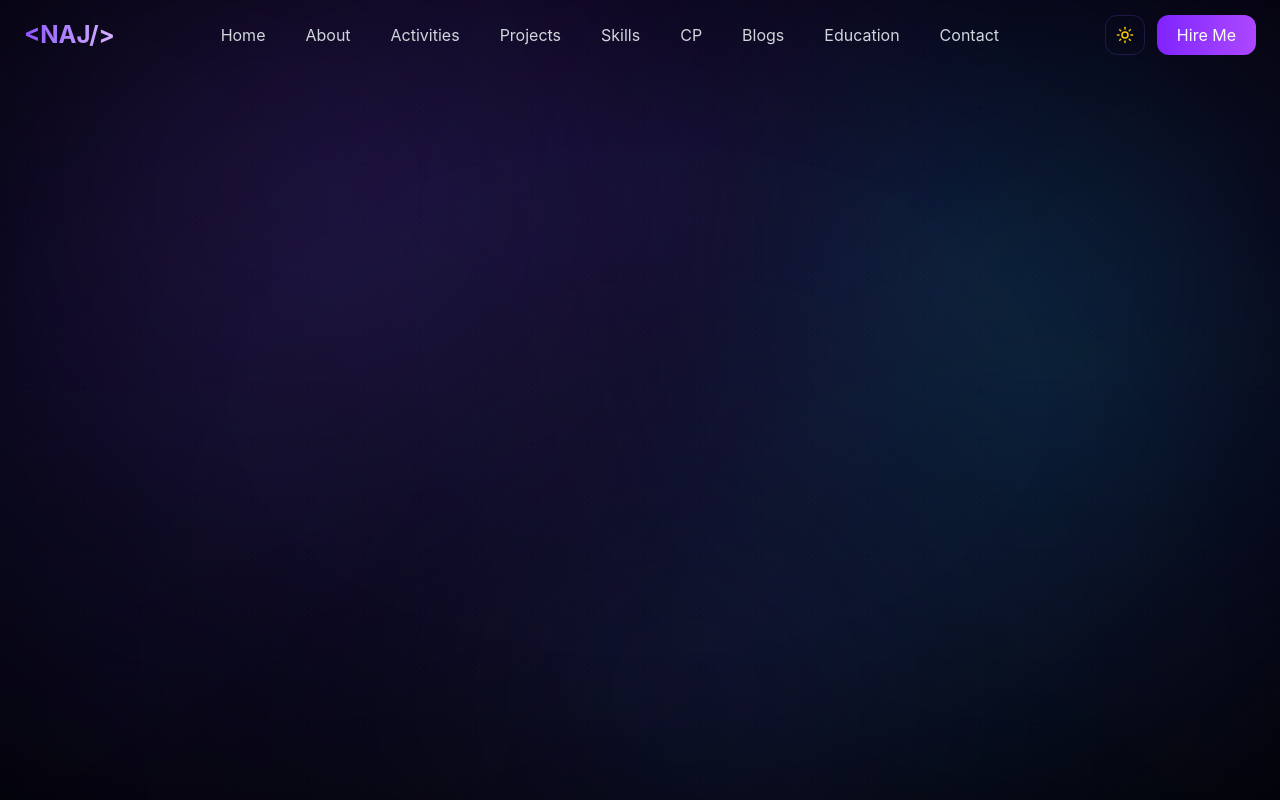
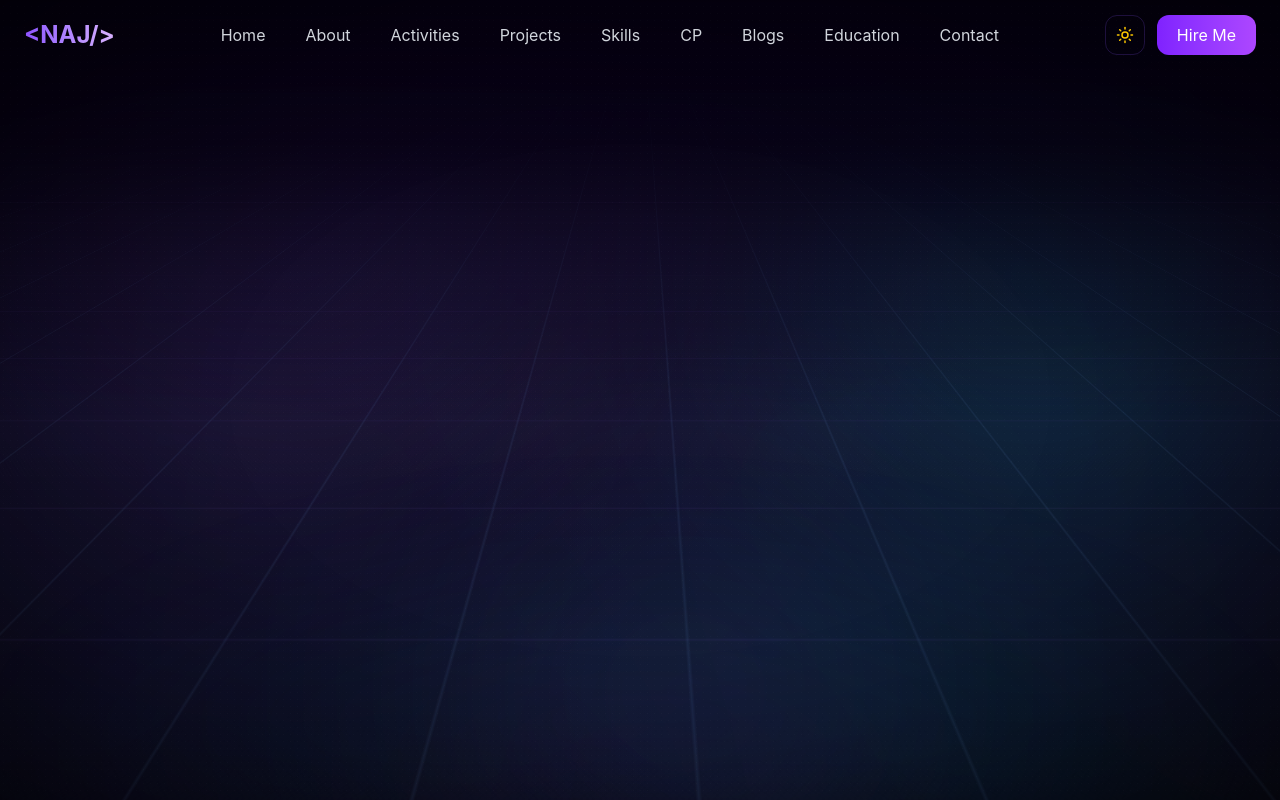
Before and after one commit to nuralamjoy/my_portfolio, a React app: page / in a window 1280 px wide. Built offline with nearby package versions, Linux system fonts and the light colour scheme; the HTML template or start-up script is replaced by a standard one.

Commit message:
bg modified

```diff
--- a/src/components/BodyBackground/Background.css
+++ b/src/components/BodyBackground/Background.css
@@ -379,3 +379,291 @@
   }
 
 }
+
+/* ==========================================================
+   PART 3
+   3D Perspective Infinite Grid
+========================================================== */
+
+.grid-wrapper {
+  position: absolute;
+  inset: 0;
+
+  overflow: hidden;
+
+  perspective: 900px;
+  perspective-origin: 50% 22%;
+}
+
+/* Horizon Fade */
+
+.grid-wrapper::before {
+  content: "";
+
+  position: absolute;
+  inset: 0;
+
+  background:
+    linear-gradient(
+      to bottom,
+
+      rgba(5,0,16,.98) 0%,
+      rgba(5,0,16,.82) 18%,
+      rgba(5,0,16,.35) 36%,
+      transparent 52%
+    );
+
+  z-index: 3;
+}
+
+/* Bottom Glow */
+
+.grid-wrapper::after {
+
+  content: "";
+
+  position: absolute;
+
+  left: 0;
+  right: 0;
+  bottom: 0;
+
+  height: 35%;
+
+  background:
+
+    radial-gradient(
+
+      ellipse at bottom,
+
+      rgba(120,80,255,.10),
+
+      rgba(0,180,255,.05),
+
+      transparent 75%
+
+    );
+
+  filter: blur(60px);
+
+  z-index: 1;
+}
+
+/* ==========================================================
+   Perspective Grid
+========================================================== */
+
+.grid {
+
+  position: absolute;
+
+  left: -40%;
+  top: -130%;
+
+  width: 180%;
+  height: 320%;
+
+  transform-origin: center;
+
+  transform:
+
+    rotateX(78deg)
+    translateZ(0);
+
+  will-change: transform;
+
+  opacity: .45;
+
+  background-image:
+
+    /* Vertical */
+
+    repeating-linear-gradient(
+
+      90deg,
+
+      rgba(120,180,255,.18) 0px,
+
+      rgba(120,180,255,.18) 1px,
+
+      transparent 1px,
+
+      transparent 90px
+
+    ),
+
+    /* Horizontal */
+
+    repeating-linear-gradient(
+
+      180deg,
+
+      rgba(160,100,255,.14) 0px,
+
+      rgba(160,100,255,.14) 1px,
+
+      transparent 1px,
+
+      transparent 90px
+
+    );
+
+  background-size:
+
+    90px 90px,
+    90px 90px;
+
+  filter:
+
+    drop-shadow(0 0 6px rgba(0,180,255,.10))
+    drop-shadow(0 0 12px rgba(120,90,255,.08));
+
+  animation:
+
+    gridMove 12s linear infinite;
+}
+
+/* ==========================================================
+   Extra Grid Glow
+========================================================== */
+
+.grid::before {
+
+  content: "";
+
+  position: absolute;
+
+  inset: 0;
+
+  background:
+
+    linear-gradient(
+
+      to bottom,
+
+      transparent,
+
+      rgba(255,255,255,.05),
+
+      transparent
+
+    );
+
+  mix-blend-mode: screen;
+}
+
+/* ==========================================================
+   Horizon Light
+========================================================== */
+
+.grid::after {
+
+  content: "";
+
+  position: absolute;
+
+  top: 0;
+  left: 0;
+  right: 0;
+
+  height: 35%;
+
+  background:
+
+    linear-gradient(
+
+      to bottom,
+
+      rgba(0,200,255,.12),
+
+      rgba(130,80,255,.05),
+
+      transparent
+
+    );
+
+  filter: blur(45px);
+}
+
+/* ==========================================================
+   Infinite Movement
+========================================================== */
+
+@keyframes gridMove {
+
+  from {
+
+    background-position:
+
+      0 0,
+      0 0;
+
+  }
+
+  to {
+
+    background-position:
+
+      0 90px,
+      0 90px;
+
+  }
+
+}
+
+/* ==========================================================
+   Small Screens
+========================================================== */
+
+@media (max-width:900px){
+
+.grid{
+
+    width:220%;
+    height:340%;
+
+    left:-60%;
+    top:-145%;
+
+    background-size:
+
+        70px 70px,
+        70px 70px;
+
+    background-image:
+
+        repeating-linear-gradient(
+            90deg,
+            rgba(120,180,255,.16) 0,
+            rgba(120,180,255,.16) 1px,
+            transparent 1px,
+            transparent 70px
+        ),
+
+        repeating-linear-gradient(
+            180deg,
+            rgba(160,100,255,.13) 0,
+            rgba(160,100,255,.13) 1px,
+            transparent 1px,
+            transparent 70px
+        );
+}
+
+}
+
+@media (max-width:600px){
+
+.grid{
+
+    transform:rotateX(80deg);
+
+    opacity:.35;
+
+    background-size:
+
+        55px 55px,
+        55px 55px;
+
+}
+
+}
```
